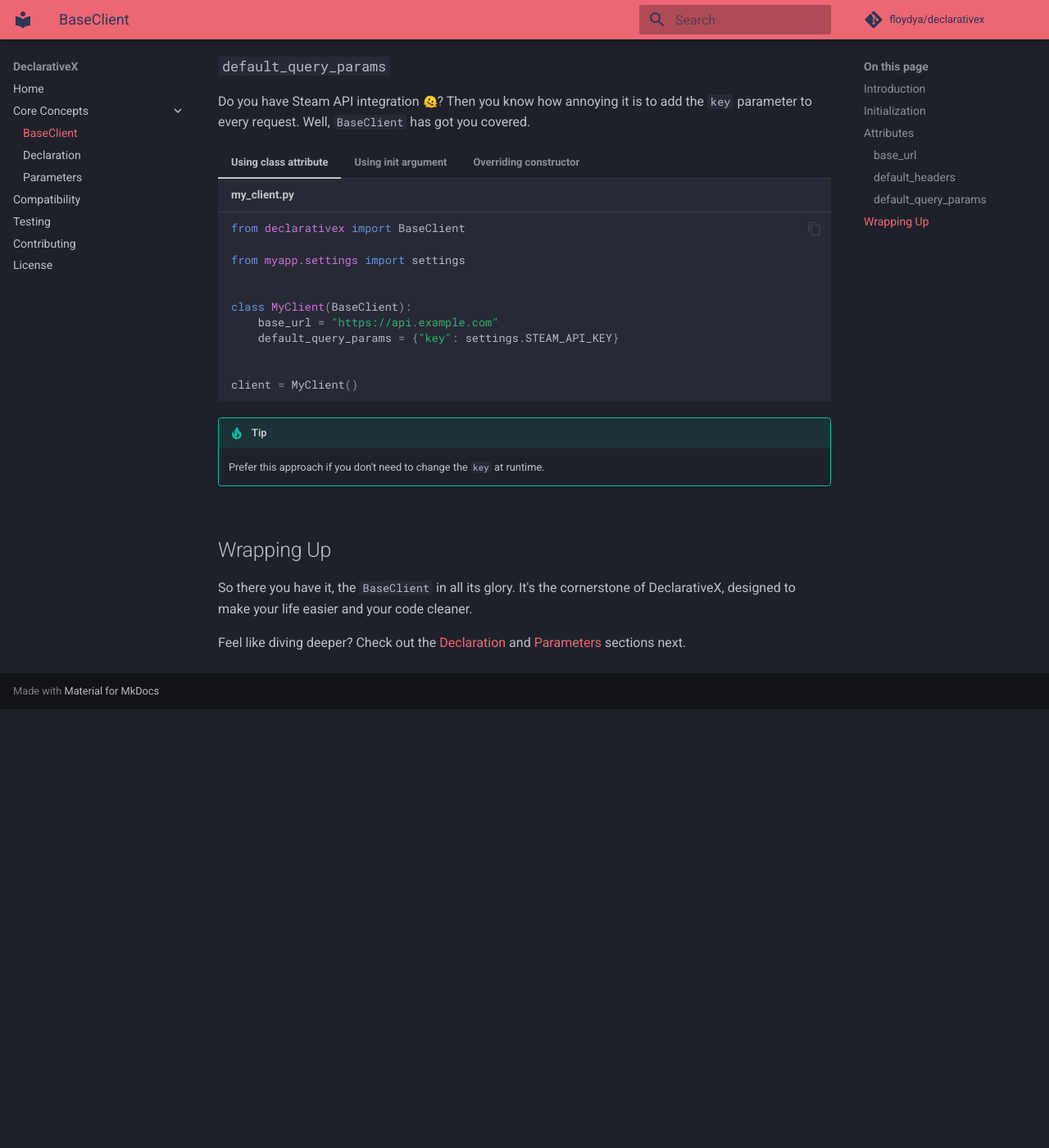
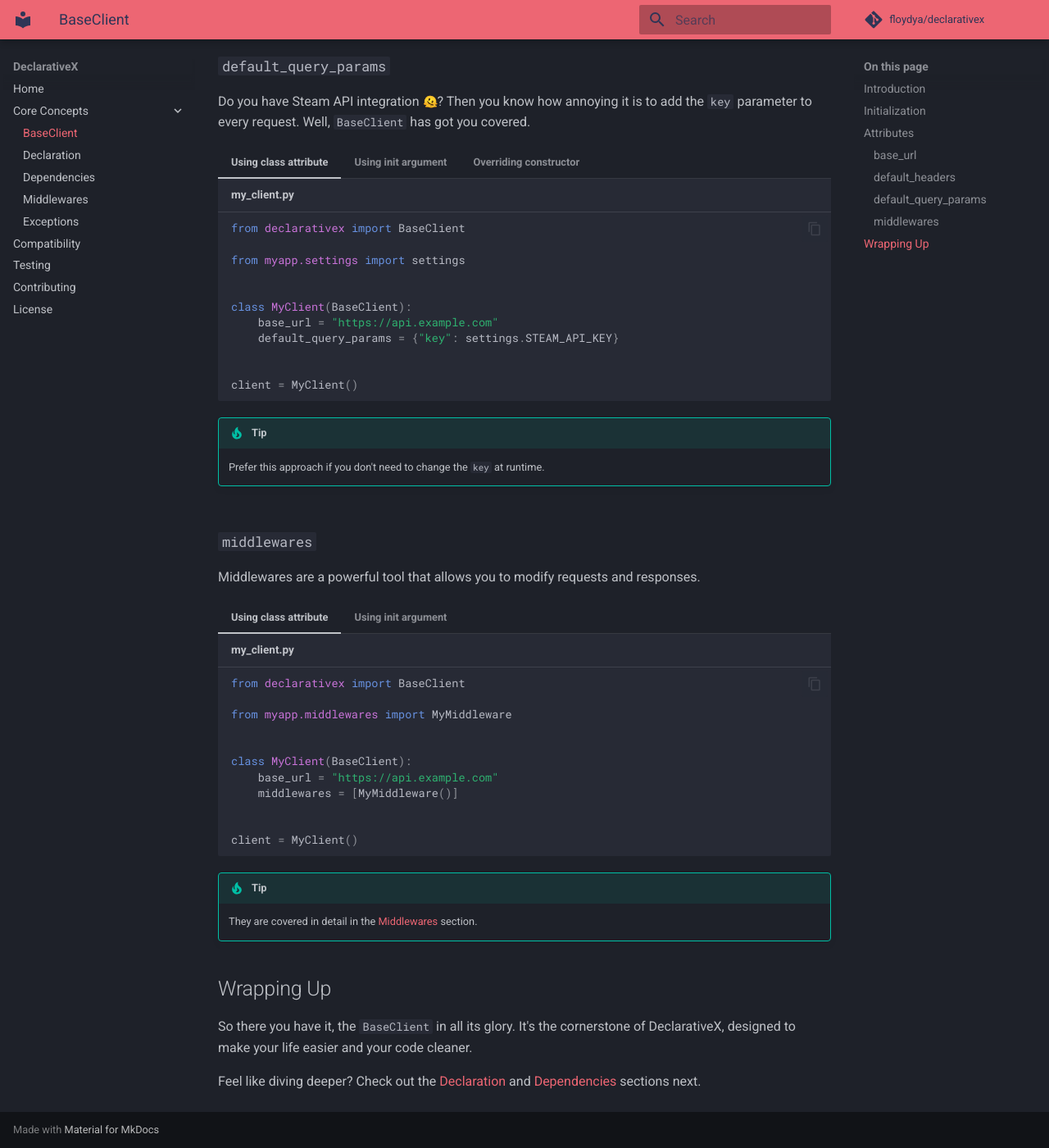
Before and after one commit to floydya/declarativex, an MkDocs documentation site: the page built from docs/core-concepts/base-client.md, in a window 1280 px wide and 1400 px high, scrolled down 1673 px. Shown: the whole window at 82% size. Built offline with MkDocs 1.6.1 and Material for MkDocs 9.7.7, drawn with Linux system fonts in a browser that asks for light colours; emoji names are drawn with the system emoji font; comment, search, counter and statistics services are not loaded; before the commit the page ends 2538 px from its top, so only the background shows below that.

Commit message:
docs: Documentation improvements (Middlewares, Exceptions pages)

````diff
--- a/docs/Core_Concepts/BaseClient.md
+++ b/docs/core-concepts/base-client.md
@@ -175,9 +175,49 @@
     client = MyClient()
     ```
 
+### `middlewares`
+
+Middlewares are a powerful tool that allows you to modify requests and responses.
+
+=== "Using class attribute"
+    ```{.python title="my_client.py"}
+    from declarativex import BaseClient
+
+    from myapp.middlewares import MyMiddleware
+
+
+    class MyClient(BaseClient):
+        base_url = "https://api.example.com"
+        middlewares = [MyMiddleware()]
+
+
+    client = MyClient()
+    ```
+
+=== "Using __init__ argument"
+    ```{.python title="my_client.py"}
+    from declarativex import BaseClient
+
+    from myapp.middlewares import MyMiddleware
+
+
+    class MyClient(BaseClient):
+        pass
+
+
+    client = MyClient(
+        base_url="https://api.example.com",
+        middlewares=[MyMiddleware()]
+    )
+    ```
+
+!!! tip
+    They are covered in detail in the [Middlewares](./middlewares.md) section.
+
+
 ## Wrapping Up
 
 So there you have it, the `BaseClient` in all its glory. It's the cornerstone of DeclarativeX, designed to make your
 life easier and your code cleaner.
 
-Feel like diving deeper? Check out the [Declaration](./Declaration.md) and [Parameters](./Parameters.md) sections next.
+Feel like diving deeper? Check out the [Declaration](./declaration.md) and [Dependencies](./dependencies.md) sections next.
--- a/mkdocs.yml
+++ b/mkdocs.yml
@@ -29,14 +29,16 @@
 nav:
   - Home: index.md
   - Core Concepts:
-    - BaseClient: Core_Concepts/BaseClient.md
-    - Declaration: Core_Concepts/Declaration.md
-    - Parameters: Core_Concepts/Parameters.md
-  - Compatibility: Compatibility.md
-  - Testing: Testing.md
+    - BaseClient: core-concepts/base-client.md
+    - Declaration: core-concepts/declaration.md
+    - Dependencies: core-concepts/dependencies.md
+    - Middlewares: core-concepts/middlewares.md
+    - Exceptions: core-concepts/exceptions.md
+  - Compatibility: compatibility.md
+  - Testing: testing.md
   # - Examples: Examples/Examples.md
-  - Contributing: Contributing.md
-  - License: License.md
+  - Contributing: contributing.md
+  - License: license.md
 
 repo_name: floydya/declarativex
 repo_url: https://github.com/floydya/declarativex
````
Also changed, not shown: docs/core-concepts/Parameters-hidden.md (renamed from docs/Core_Concepts/Parameters-hidden.md, +3 -3 lines), docs/core-concepts/declaration.md (renamed from docs/Core_Concepts/Declaration.md, +8 -7 lines), docs/core-concepts/dependencies.md (renamed from docs/Core_Concepts/Parameters.md, +44 -1 lines), docs/core-concepts/exceptions.md (added, +27 -0 lines), docs/core-concepts/middlewares.md (added, +64 -0 lines), docs/index.md (+8 -6 lines), docs/compatibility.md (renamed from docs/Compatibility.md), docs/contributing.md (renamed from docs/Contributing.md), docs/license.md (renamed from docs/License.md), docs/testing.md (renamed from docs/Testing.md), 1 other file.
